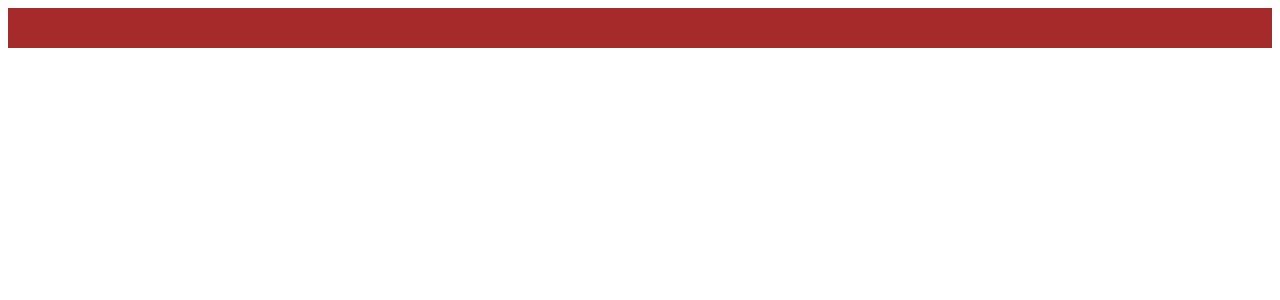
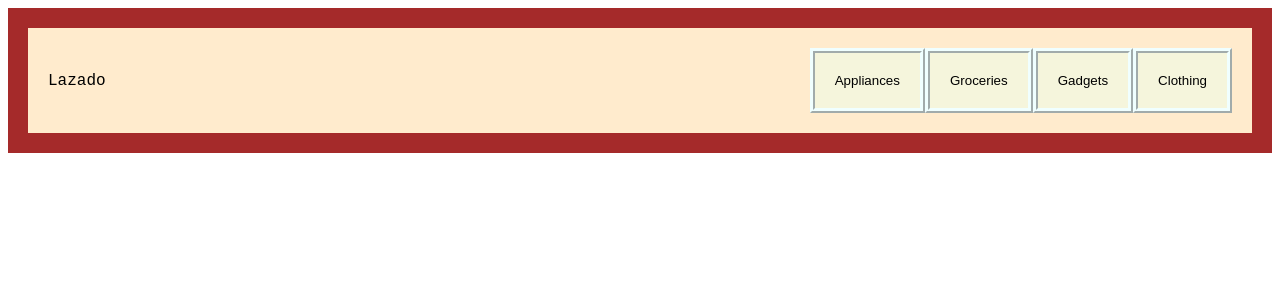
Before and after one commit to Jandayl/YasisJJB_exer08-09, a React (Create React App) app in the folder components/: page / in a window 1280 px wide. Shown: the top 300 px of the page. Built offline with nearby package versions, Linux system fonts and the light colour scheme.

Commit message:
feat: added header for the website, navigation panel is not working yet.

```diff
--- a/components/package.json
+++ b/components/package.json
@@ -8,6 +8,7 @@
     "@testing-library/user-event": "^13.5.0",
     "react": "^18.3.1",
     "react-dom": "^18.3.1",
+    "react-router-dom": "^6.23.0",
     "react-scripts": "5.0.1",
     "web-vitals": "^2.1.4"
   },
--- a/components/src/App.css
+++ b/components/src/App.css
@@ -8,3 +8,33 @@
   justify-content: center;
   align-content: center;
 }
+
+.Header {
+  display: flex;
+  background-color: blanchedalmond;
+  font-family: 'Courier New', Courier, monospace;
+  padding: 20px;
+  text-align: center;
+  align-items: center;
+  justify-content:space-between;
+}
+
+.Types.selected {
+  background-color: brown;
+  color: white;
+}
+
+.contain {
+  display: flex;
+}
+
+.Types {
+  display: flex;
+  padding: 20px;
+  background-color: beige;
+  border-style: ridge;
+  border-color: azure;
+  border-width: 5px;
+  flex-direction: row;
+  justify-content: space-evenly;
+}
--- a/components/src/App.js
+++ b/components/src/App.js
@@ -1,11 +1,27 @@
+import React from "react";
+// import { BrowserRouter as Router, Route, Switch } from "react-router-dom";
 import './App.css';
+import NavPanel from "./NaviPanel";
+// import AppliancesPage from "./AppliancesPage";
+// import GroceriesPage from "./GroceriesPage";
+// import GadgetsPage from "./GadgetsPage";
+// import ClothingPage from "./ClothingPage";
 
 function App() {
-  return (
-    <div className='App' >
-
-    </div>
-  );
+    return (
+            <div className="App">
+                <div className="Header">
+                    <header> Lazado </header>
+                    <NavPanel data={navCat} />
+                </div>
+            </div>
+    );
 }
+const navCat = [
+    { name: "Appliances", id: 1 },
+    { name: "Groceries", id: 2 },
+    { name: "Gadgets", id: 3 },
+    { name: "Clothing", id: 4 }
+];
 
 export default App;
--- /dev/null
+++ b/components/src/AppliancesPage.js
@@ -0,0 +1,9 @@
+import React from "react";
+
+function ApplianceList(){
+	return (
+  	  <div>This is going to be a list</div>
+  	)
+}
+
+export default ApplianceList
--- /dev/null
+++ b/components/src/ClothingPage.js
@@ -0,0 +1,9 @@
+import React from "react";
+
+function ClothingList(){
+	return (
+  	  <div>This is going to be a list</div>
+  	)
+}
+
+export default ClothingList
--- /dev/null
+++ b/components/src/GadgetsPage.js
@@ -0,0 +1,9 @@
+import React from "react";
+
+function GadgetsList(){
+	return (
+  	  <div>This is going to be a list</div>
+  	)
+}
+
+export default GadgetsList
--- /dev/null
+++ b/components/src/GroceriesPage.js
@@ -0,0 +1,9 @@
+import React from "react";
+
+function GroceriesList(){
+	return (
+  	  <div>This is going to be a list</div>
+  	)
+}
+
+export default GroceriesList
--- /dev/null
+++ b/components/src/NaviPanel.js
@@ -0,0 +1,28 @@
+import React, { useState } from "react";
+import './App.css';
+
+function NavPanel(props) {
+    const [selectedItem, setSelectedItem] = useState(null); // State to track the selected item
+
+    const handleItemClick = (item) => {
+        setSelectedItem(item); // Update selected item state when an item is clicked
+    };
+
+    return (
+        <div className="contain">
+            {
+                props.data.map((item) => (
+                    <button
+                        key={item.id}
+                        className={`Types ${selectedItem === item ? 'selected' : ''}`} // Apply selected class if item is selected
+                        onClick={() => handleItemClick(item)}
+                    >
+                        {item.name}
+                    </button>
+                ))
+            }
+        </div>
+    );
+}
+
+export default NavPanel;
```
Also changed, not shown: 1 other file (tests, documents, lock files or other folders).
